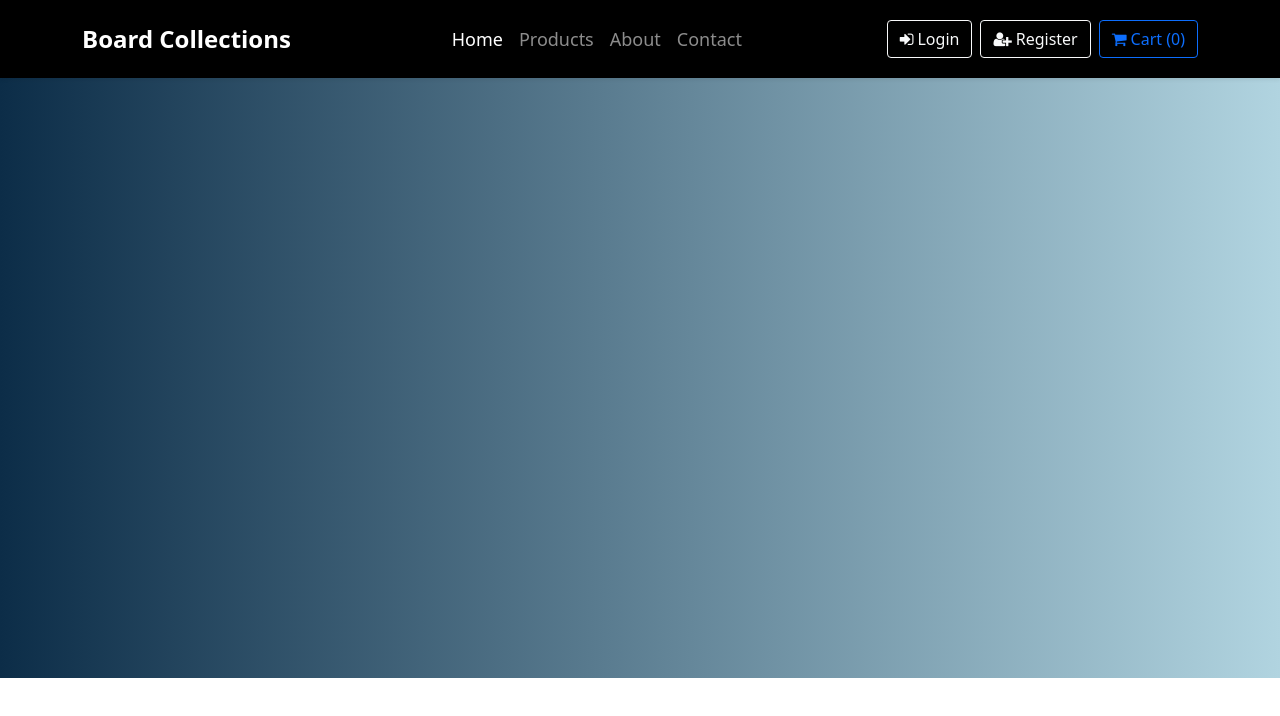
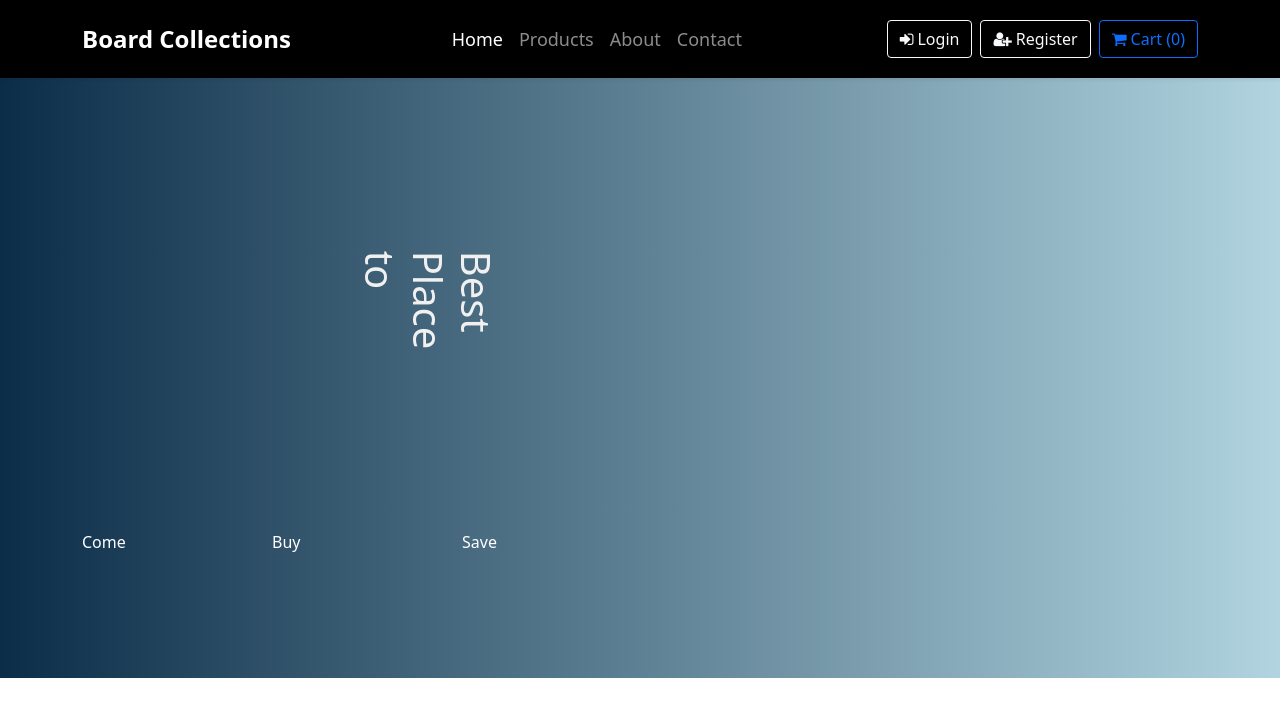
Before and after one commit to Sheefa1699/pbl, a React (Create React App) app: page / in a window 1280 px wide. Shown: the top 716 px of the page. Built offline with nearby package versions, Linux system fonts and the light colour scheme.

Commit message:
Improvement in design

```diff
--- a/src/component/Home.jsx
+++ b/src/component/Home.jsx
@@ -6,8 +6,31 @@ export default function Home() {
     return (
         <div className='hero'>
             <div className="main-focus">
-                <p className="titlefoc1">Latest Arrivals</p>
+                <div className="container">
+                    <div className="row">
+                        <div className="col">
+                            <div className="row">
+                                <div className="col md-6 sm-12">
 
+                                </div>
+                                <div className="col md-6 sm-12">
+                                    <h1 className="h1 mainhead1">Best Place to</h1>
+                                </div>
+                            </div>
+                            <div className="row">
+                                <div className="col text-white" > Come</div>
+                                <div className="col text-white">Buy</div>
+                                <div className="col text-white">Save</div>
+                            </div>
+                        </div>
+                        <div className="col">
+
+                        </div>
+                    </div>
+                </div>
+                <div className="container">
+
+                </div>
             </div>
 
         </div>
--- a/src/component/home.css
+++ b/src/component/home.css
@@ -3,9 +3,9 @@
     width: 100%;
     height: 600px;
 }
-.titlefoc1{
-    color: white;
-    top: 60px;
-    padding: 40px;
-    transform: rotate(20deg);
+.mainhead1{
+    color: rgb(240, 240, 240);
+    padding: 150px;
+    transform: rotate(90deg);
+
 }
```
